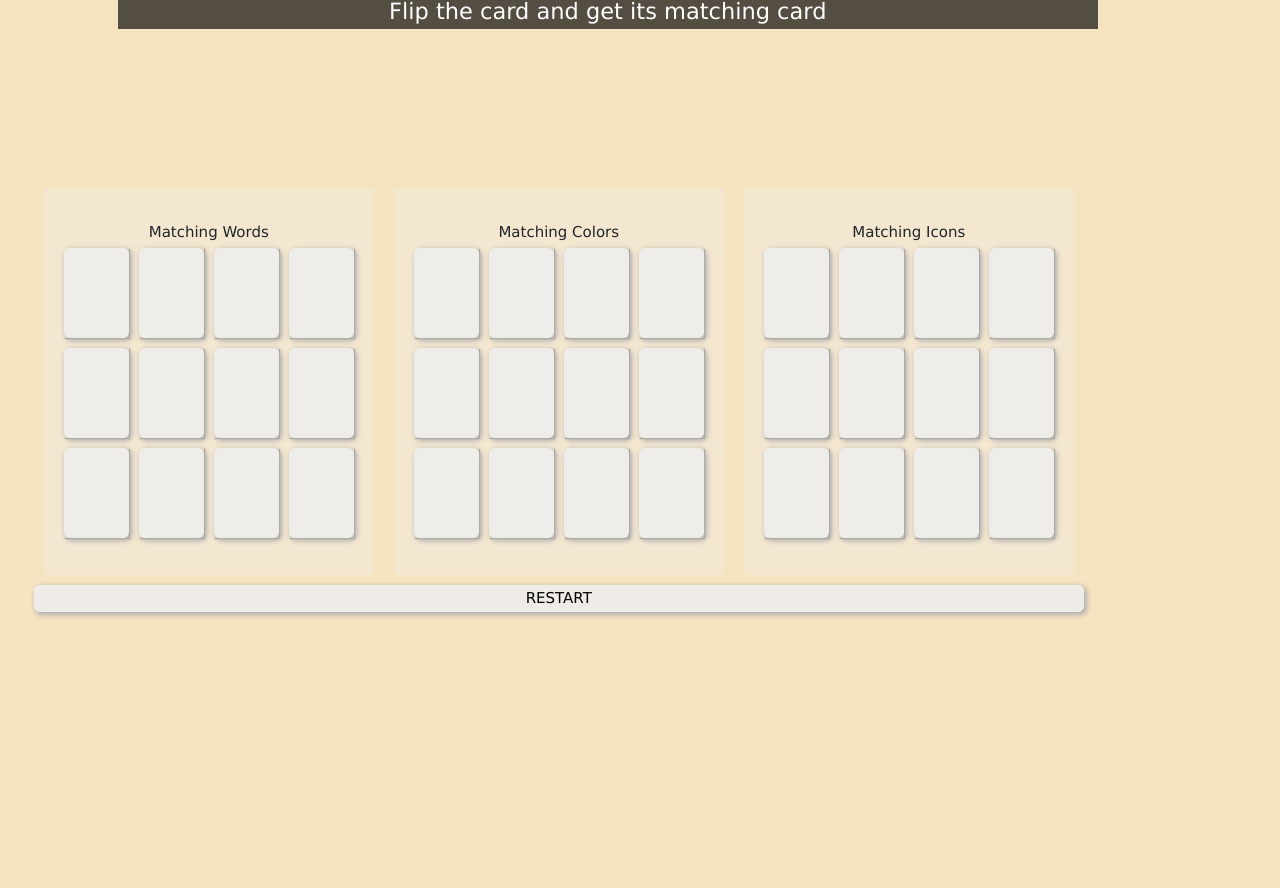
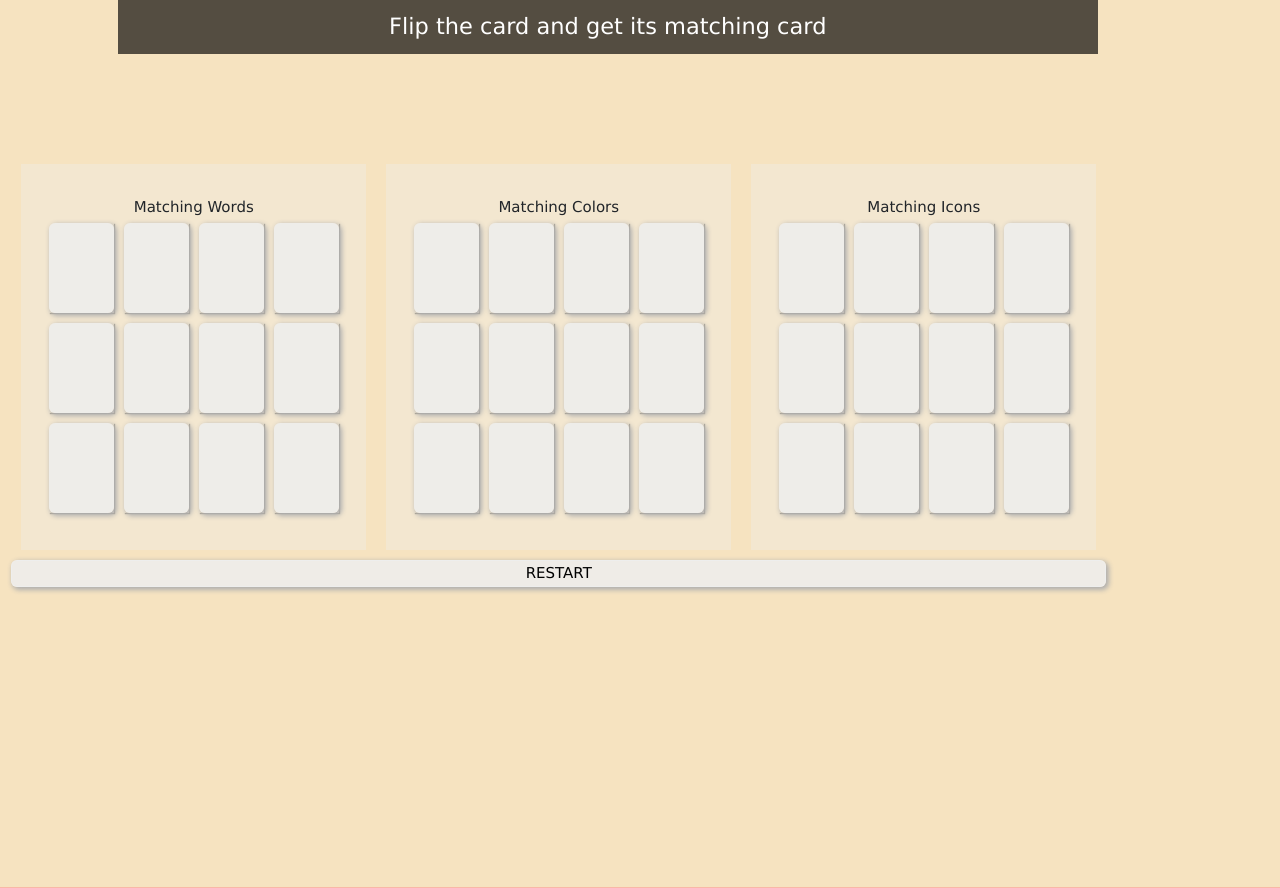
Before and after one commit to Edelin11/EdelinPortfolios, a PHP site: page /FlipWord/flipgame.html in a window 1280 px wide. Shown: the top 888 px of the page. Run offline with PHP 8.4, Linux system fonts and the light colour scheme; some libraries are stand-ins or nearby versions.

Commit message:
fixing position

```diff
--- a/FlipWord/flip.css
+++ b/FlipWord/flip.css
@@ -4,7 +4,7 @@ body {
 }
 .top{
     position: relative;
-    top: -50px;
+    top: 0px;
     margin-bottom: 100px;
     background-color: #000000a8;
     transform: translate(5%, 0%);
@@ -12,6 +12,7 @@ body {
 .group{
     font-size: 1.5em;
     color: white;
+    padding: 10px;
 }
 .for_footer{
     background: rgba(255, 81, 110, 0.507);
--- a/FlipWord/flipgame.html
+++ b/FlipWord/flipgame.html
@@ -15,7 +15,7 @@
 </head>
 <body>
 
-<div class="container w3-center p-5 row">
+<div class="container w3-center row">
     <div class="w3-content container w3-center top">
         <div class="w3-center container group">Flip the card and get its matching card</div>
     </div>
```
